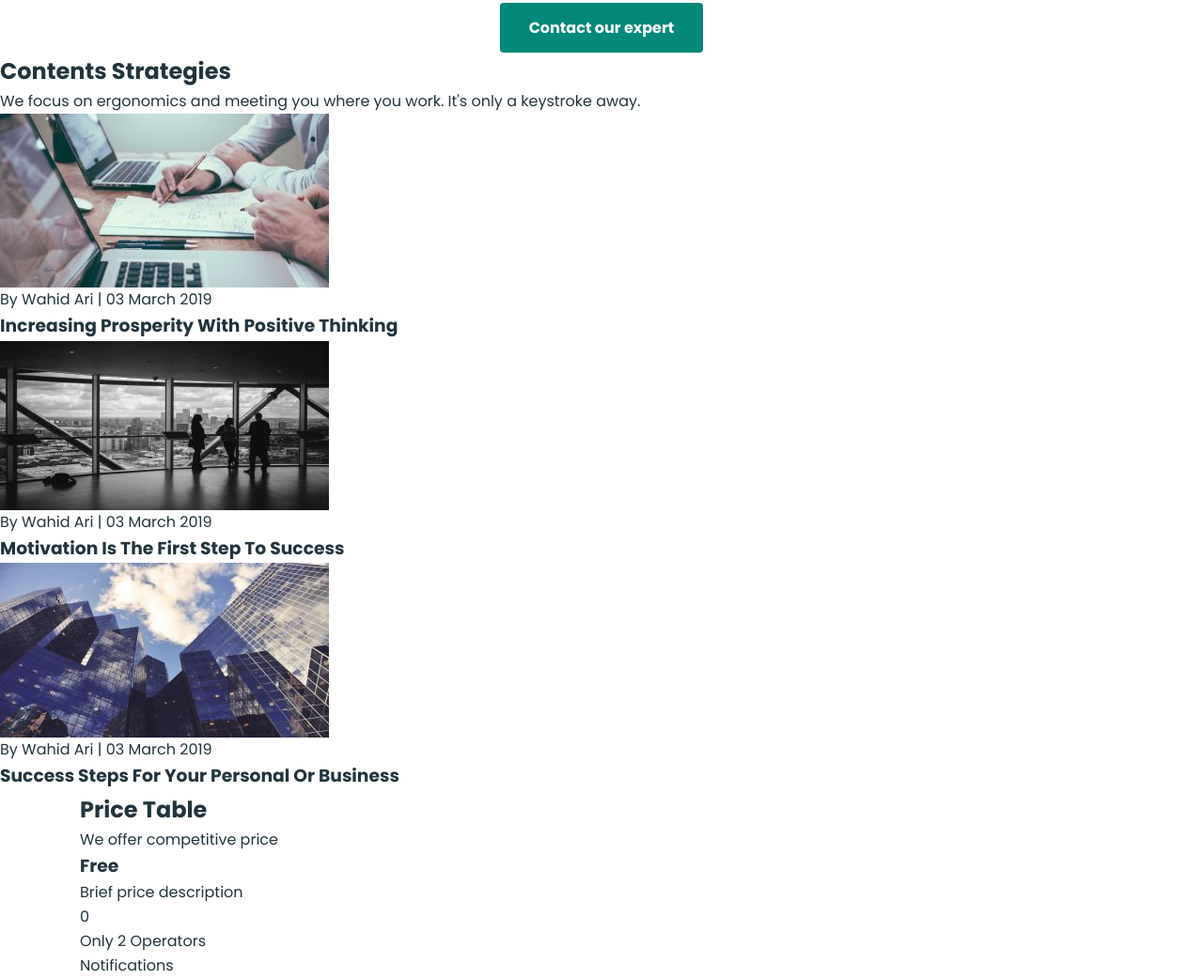
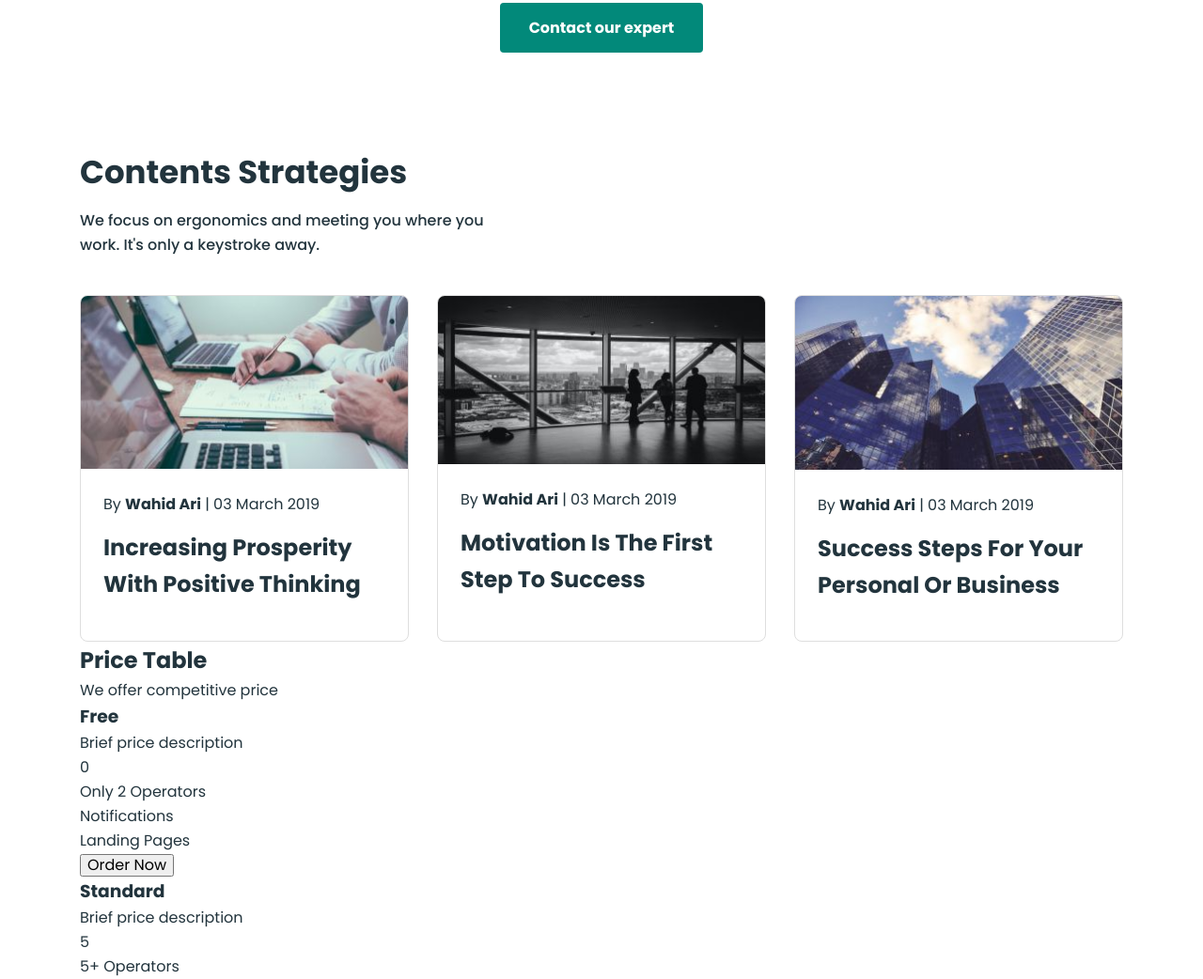
Before and after one commit to bohdan-miskov/practical-lesson-project, a plain HTML site: page index.html in a window 1280 px wide. Shown: the part 3258-4300 px from the top of the page at 94% size. Drawn offline with nearby package versions, Linux system fonts and the light colour scheme; a web font is replaced by a local one.

Commit message:
Add strategies styles

```diff
--- a/css/styles.css
+++ b/css/styles.css
@@ -314,15 +314,53 @@ img{
 }
 
 /* #endregion */
-.strategies-section {}
+.strategies-section {
+    padding-top: 100px;
+}
 
-.strategies-title {}
+.strategies-title {
+    font-size: 34px;
+    margin-bottom: 10px;
+}
 
-.strategies-list {}
+.strategies-text{
+    font-weight: 500;
+    width: 465px;
+    margin-bottom: 40px;
+}
 
-.strategies-item {}
+.strategies-list {
+    display: flex;
+    gap:30px;
+}
 
-.strategies-subtitle {}
+.strategies-item {
+    width: calc((100% - 30px * 2) / 3 );
+    border: 1px solid #dedede;
+    border-radius: 8px;
+    overflow: hidden;
+}
+
+.strategies-item-container{
+    padding: 24px 24px 40px;
+}
+
+.strategies-item-text{
+    line-height: 1.75;
+    margin-bottom: 12px;
+}
+
+.strategies-creater{
+    font-weight: 700;
+}
+
+.strategies-subtitle {
+    font-size: 24px;
+    margin: 0 auto;
+
+}
+
+
 
 .price-section {}
 
--- a/index.html
+++ b/index.html
@@ -284,8 +284,9 @@
       </section>
       <!-- Contents strategies section -->
       <section class="strategies-section">
+        <div class="container">
           <h2 class="strategies-title">Contents Strategies</h2>
-        <p>
+          <p class="strategies-text">
             We focus on ergonomics and meeting you where you work. It's only a
             keystroke away.
           </p>
@@ -297,10 +298,16 @@
                 width="350"
                 height="185"
               />
-            <p>By Wahid Ari | 03 March 2019</p>
+
+              <div class="strategies-item-container">
+                <p class="strategies-item-text">
+                  By <span class="strategies-creater">Wahid Ari</span> | 03
+                  March 2019
+                </p>
                 <h3 class="strategies-subtitle">
                   <a href="">Increasing Prosperity With Positive Thinking</a>
                 </h3>
+              </div>
             </li>
             <li class="strategies-item">
               <img
@@ -309,10 +316,15 @@
                 width="350"
                 height="185"
               />
-            <p>By Wahid Ari | 03 March 2019</p>
+              <div class="strategies-item-container">
+                <p class="strategies-item-text">
+                  By <span class="strategies-creater">Wahid Ari</span> | 03
+                  March 2019
+                </p>
                 <h3 class="strategies-subtitle">
                   <a href="">Motivation Is The First Step To Success</a>
                 </h3>
+              </div>
             </li>
             <li class="strategies-item">
               <img
@@ -321,12 +333,18 @@
                 width="350"
                 height="185"
               />
-            <p>By Wahid Ari | 03 March 2019</p>
+              <div class="strategies-item-container">
+                <p class="strategies-item-text">
+                  By <span class="strategies-creater">Wahid Ari</span> | 03
+                  March 2019
+                </p>
                 <h3 class="strategies-subtitle">
                   <a href="">Success Steps For Your Personal Or Business</a>
                 </h3>
+              </div>
             </li>
           </ul>
+        </div>
       </section>
       <!-- Product services pack section -->
       <section class="price-section">
```
Lines whose indentation alone changed are shown as unchanged.
